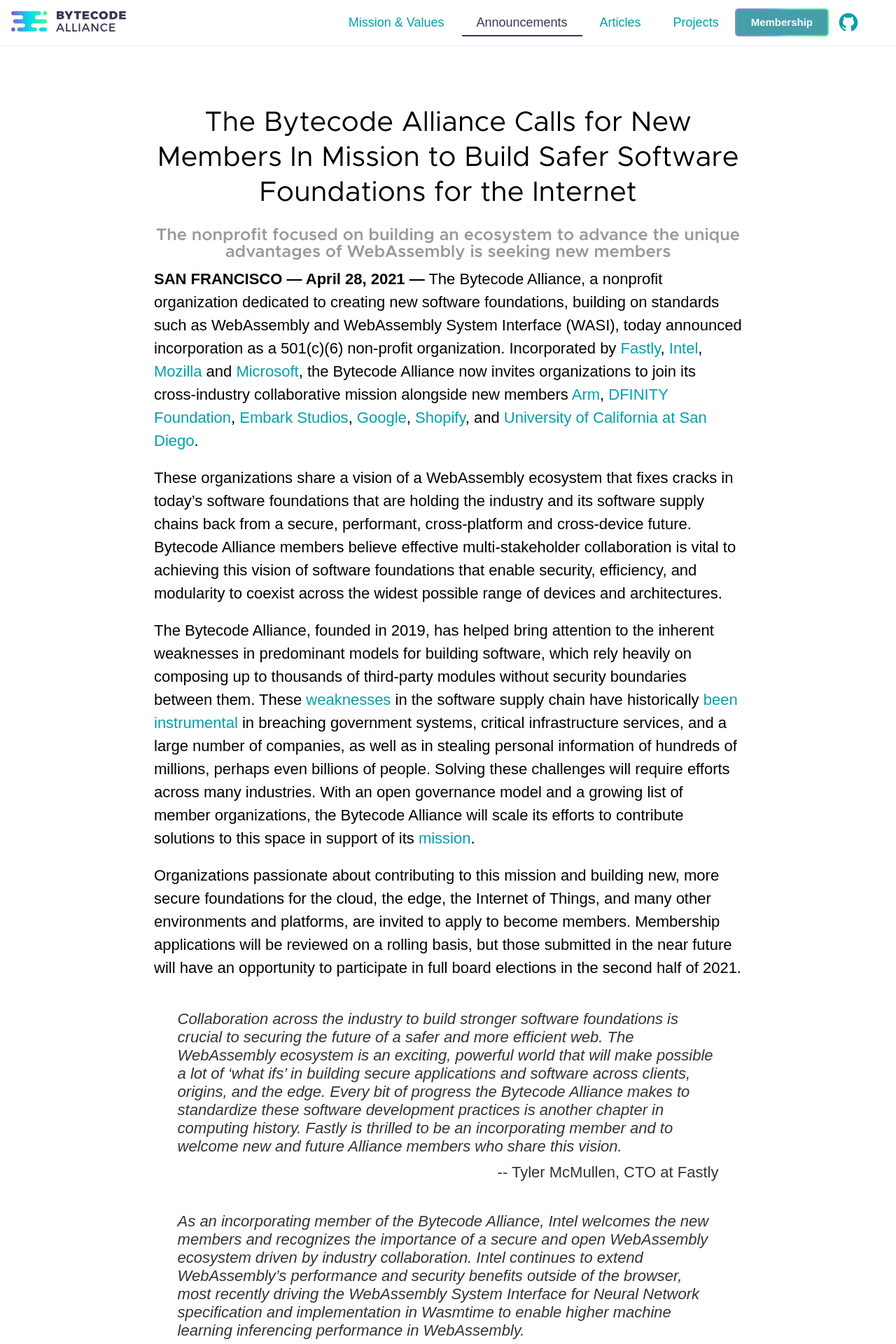
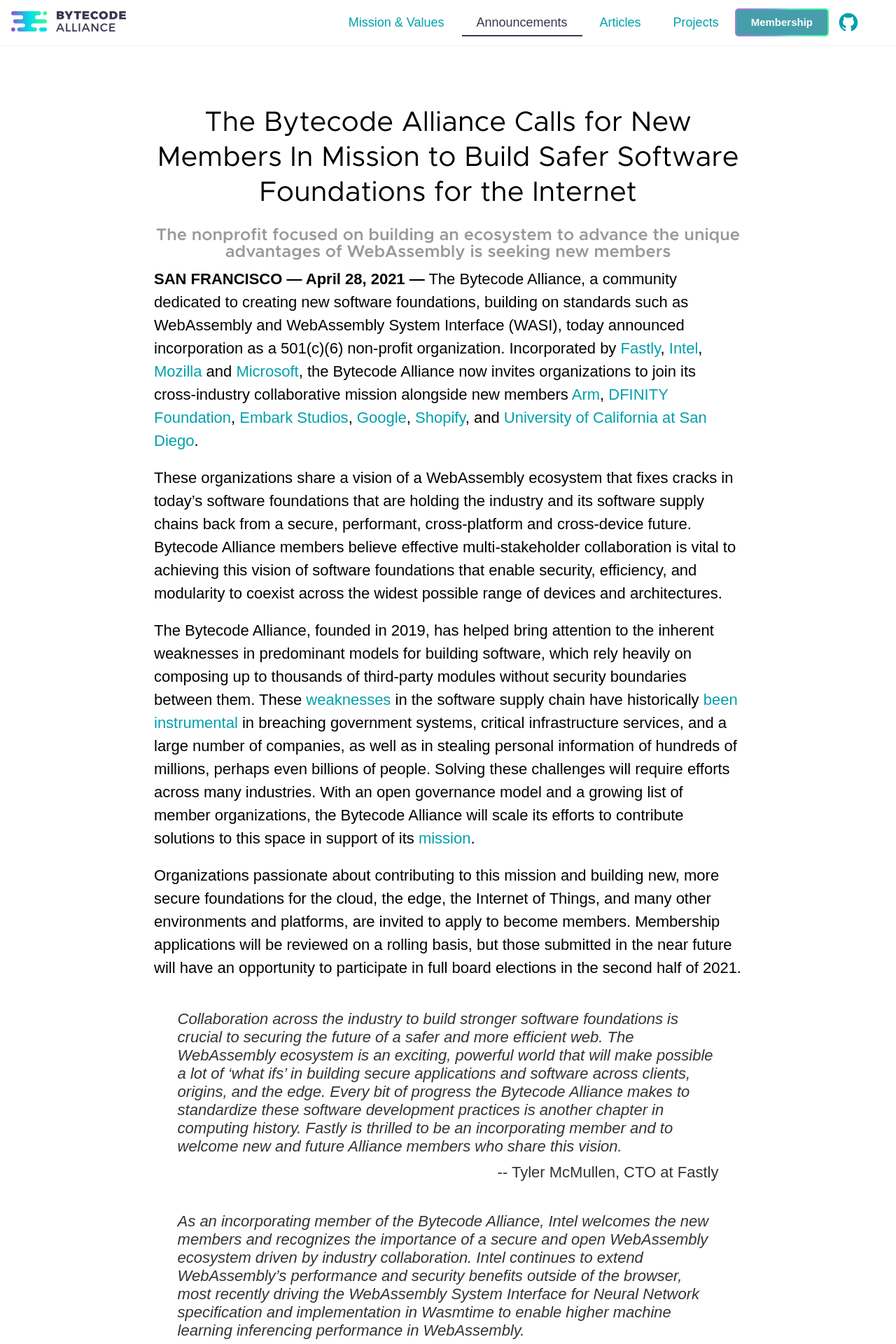
Before and after one commit to bytecodealliance/bytecodealliance.org, a Jekyll site: the page built from _press_releases/calling-for-new-members.md, in a window 1280 px wide. Shown: the top 1920 px of the page at 70% size. Built offline with Jekyll 4.4.1, drawn with Linux system fonts in a browser that asks for light colours.

Commit message:
Press release tweak

```diff
--- a/_press_releases/calling-for-new-members.md
+++ b/_press_releases/calling-for-new-members.md
@@ -6,7 +6,7 @@
 subtitle: "The nonprofit focused on building an ecosystem to advance the unique advantages of WebAssembly is seeking new members"
 ---
 
-**SAN FRANCISCO --- April 28, 2021 ---** The Bytecode Alliance, a nonprofit organization dedicated to creating new software foundations, building on standards such as WebAssembly and WebAssembly System Interface (WASI), today announced incorporation as a 501(c)(6) non-profit organization. Incorporated by [Fastly](https://fastly.com), [Intel](https://www.intel.com/content/www/us/en/homepage.html), [Mozilla](https://www.mozilla.org/en-US/) and [Microsoft](https://www.microsoft.com/en-us/), the Bytecode Alliance now invites organizations to join its cross-industry collaborative mission alongside new members [Arm](https://www.arm.com/), [DFINITY Foundation](https://dfinity.org/), [Embark Studios](https://www.embark-studios.com/), [Google](https://research.google.com/), [Shopify](https://shopify.engineering/), and [University of California at San Diego](https://ucsd.edu/).
+**SAN FRANCISCO --- April 28, 2021 ---** The Bytecode Alliance, a community dedicated to creating new software foundations, building on standards such as WebAssembly and WebAssembly System Interface (WASI), today announced incorporation as a 501(c)(6) non-profit organization. Incorporated by [Fastly](https://fastly.com), [Intel](https://www.intel.com/content/www/us/en/homepage.html), [Mozilla](https://www.mozilla.org/en-US/) and [Microsoft](https://www.microsoft.com/en-us/), the Bytecode Alliance now invites organizations to join its cross-industry collaborative mission alongside new members [Arm](https://www.arm.com/), [DFINITY Foundation](https://dfinity.org/), [Embark Studios](https://www.embark-studios.com/), [Google](https://research.google.com/), [Shopify](https://shopify.engineering/), and [University of California at San Diego](https://ucsd.edu/).
 
 These organizations share a vision of a WebAssembly ecosystem that fixes cracks in today’s software foundations that are holding the industry and its software supply chains back from a secure, performant, cross-platform and cross-device future. Bytecode Alliance members believe effective multi-stakeholder collaboration is vital to achieving this vision of software foundations that enable security, efficiency, and modularity to coexist across the widest possible range of devices and architectures.
 
```
